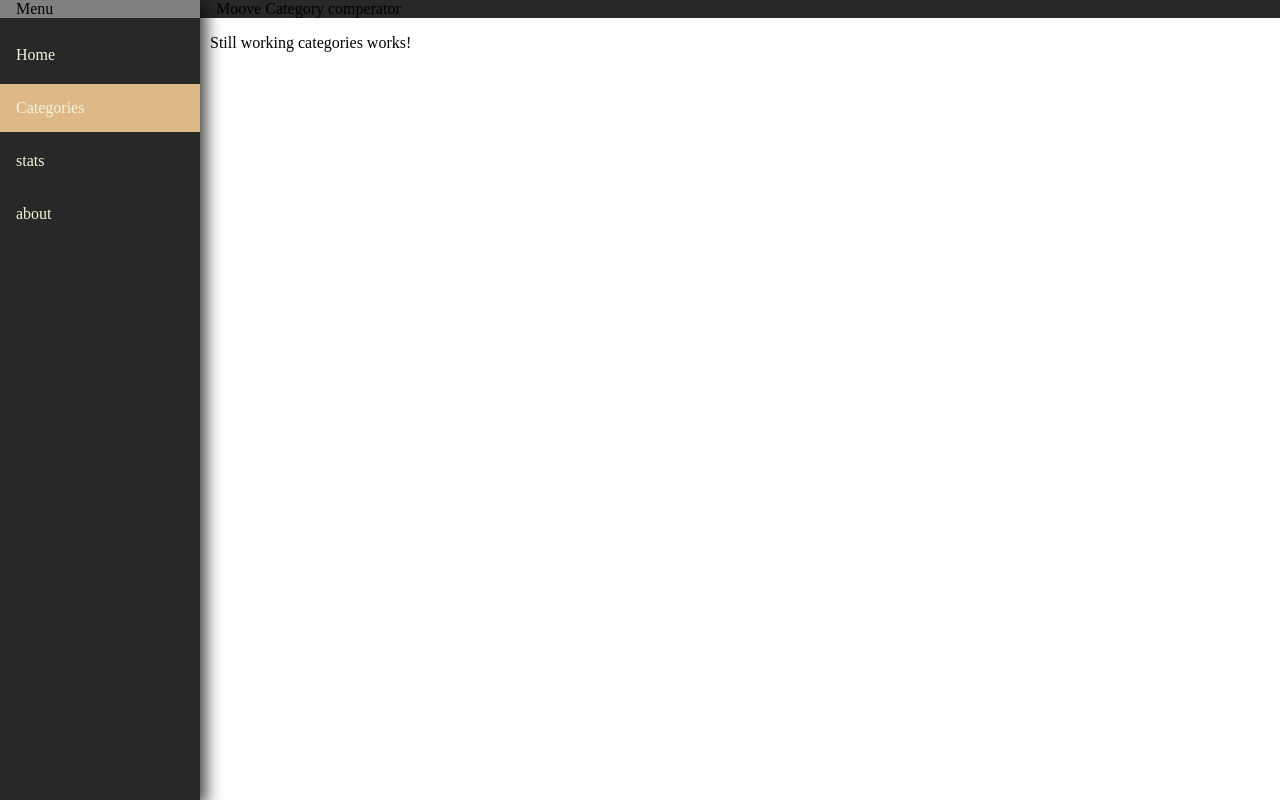
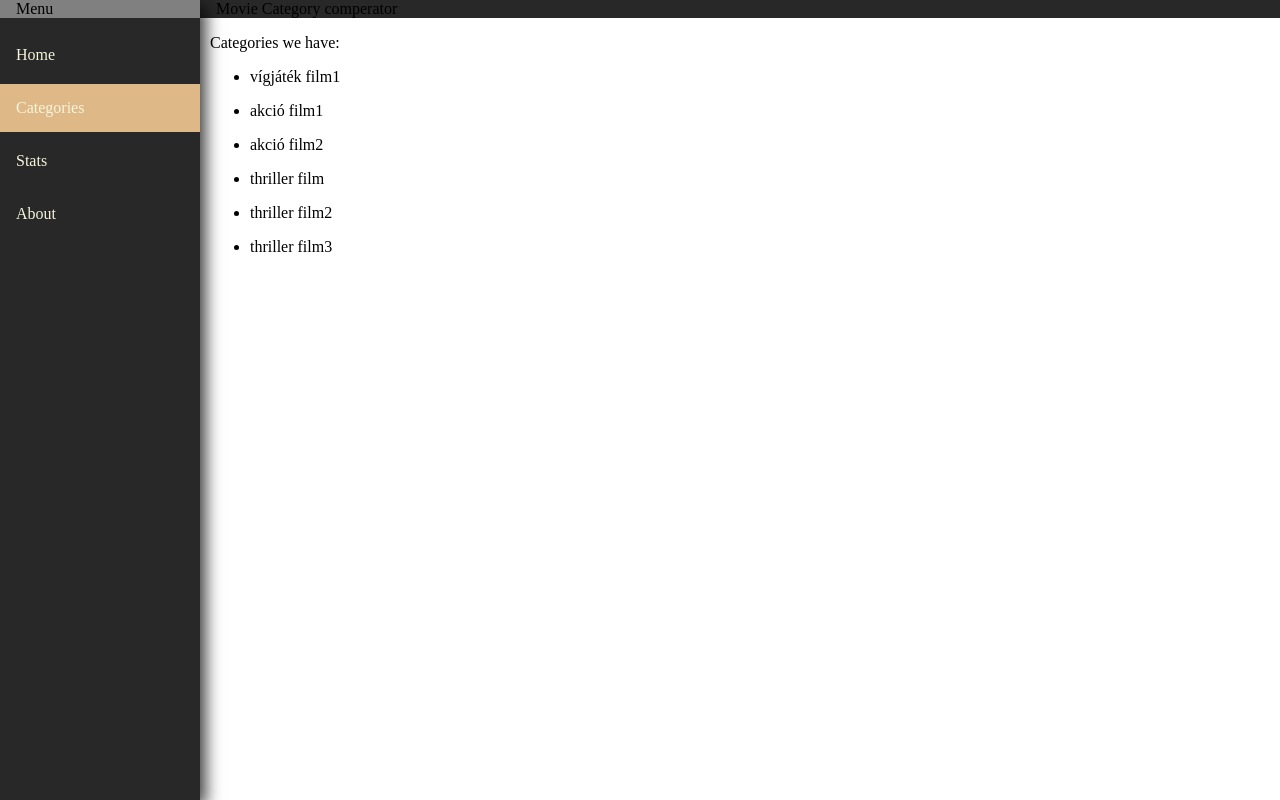
Before and after one commit to bhuba1/mcc, an Angular app: page /categories in a window 1280 px wide. Built offline with nearby package versions, Linux system fonts and the light colour scheme.

Commit message:
service for geting data

```diff
--- a/src/app/app-routing.module.ts
+++ b/src/app/app-routing.module.ts
@@ -4,6 +4,7 @@ import { CategoriesComponent } from './categories/categories.component';
 import { StatsComponent } from './stats/stats.component';
 import { AboutComponent } from './about/about.component';
 import { HomeComponent } from './home/home.component';
+
 
 
 const routes: Routes = [
--- a/src/app/app.module.ts
+++ b/src/app/app.module.ts
@@ -13,7 +13,8 @@ import { MatIconModule } from '@angular/material/icon';
 import { MatListModule } from '@angular/material/list';
 import { TestComponent } from './test/test.component';
 import { HomeComponent } from './home/home.component';
-
+import {HttpClientModule} from '@angular/common/http'
+import { MovieService } from './movie.service';
 
 @NgModule({
   declarations: [
@@ -33,9 +34,10 @@ import { HomeComponent } from './home/home.component';
     MatSidenavModule,
     MatIconModule,
     MatListModule,
+    HttpClientModule
 
   ],
-  providers: [],
+  providers: [MovieService],
   bootstrap: [AppComponent]
 })
 export class AppModule { }
--- a/src/app/categories/categories.component.html
+++ b/src/app/categories/categories.component.html
@@ -1,5 +1,9 @@
 <div class = "content">
   <p>
-    Still working categories works!
+    Categories we have:
   </p>
+  <ul *ngFor="let movie of movies">
+    <li>{{movie.title}}</li>
+
+  </ul>
 </div>
--- a/src/app/categories/categories.component.ts
+++ b/src/app/categories/categories.component.ts
@@ -1,4 +1,5 @@
 import { Component, OnInit } from '@angular/core';
+import { MovieService } from '../movie.service';
 
 @Component({
   selector: 'app-categories',
@@ -7,9 +8,11 @@ import { Component, OnInit } from '@angular/core';
 })
 export class CategoriesComponent implements OnInit {
 
-  constructor() { }
+  public movies = [];
+  constructor(private _movieService: MovieService) { }
 
   ngOnInit(): void {
+    this._movieService.getMovies().subscribe(data => this.movies = data);
   }
 
 }
--- a/src/app/home/home.component.html
+++ b/src/app/home/home.component.html
@@ -1,3 +1,11 @@
 <div class="content">
-    <p>Welcome to Moovie Category Comperator</p>
+    <p>Üdv a MyMovieComerator oldalon!
+
+        Ezen az oldalon különböző film kategóriákról találhatsz statisztikákat, diagramokat.
+        A diagramok az alábbi statisztikákból készülnek:
+        filmek átlagos hossza adott kategóriában, értékelések átlaga adott
+        kategóriában, leghosszabb filmek a kategóriákban, legrövidebb
+        filmek az adott kategóriákban, legrosszabb értékelés az
+        adott kategóriában, legjobb értékelés az adott kategóriában.
+    </p>
 </div>
--- a/src/app/main-nav/main-nav.component.html
+++ b/src/app/main-nav/main-nav.component.html
@@ -7,8 +7,8 @@
     <mat-nav-list>
       <a mat-list-item routerLink="" routerLinkActive="active" [routerLinkActiveOptions]="{exact: true}">Home</a>
       <a mat-list-item routerLink="/categories" routerLinkActive="active">Categories</a>
-      <a mat-list-item routerLink="/stats" routerLinkActive="active">stats</a>
-      <a mat-list-item routerLink="/about" routerLinkActive="active">about</a>
+      <a mat-list-item routerLink="/stats" routerLinkActive="active">Stats</a>
+      <a mat-list-item routerLink="/about" routerLinkActive="active">About</a>
     </mat-nav-list>
   </mat-sidenav>
   <mat-sidenav-content>
@@ -21,7 +21,7 @@
         *ngIf="isHandset$ | async">
         <mat-icon aria-label="Side nav toggle icon">menu</mat-icon>
       </button>
-      <span>Moove Category comperator</span>
+      <span>Movie Category comperator</span>
     </mat-toolbar>
     <ng-content></ng-content>
     <!-- Add Content Here -->
--- /dev/null
+++ b/src/app/movie.service.ts
@@ -0,0 +1,18 @@
+import { Injectable } from '@angular/core';
+import { HttpClient } from '@angular/common/http';
+import { IMovie } from './movie';
+import { Observable } from 'rxjs';
+
+@Injectable({
+  providedIn: 'root'
+})
+export class MovieService {
+
+  private _url: string = "assets/data/movies.json";
+
+  constructor(private http: HttpClient) { }
+
+  getMovies() : Observable<IMovie[]>{
+    return this.http.get<IMovie[]>(this._url);
+  }
+}
--- /dev/null
+++ b/src/app/movie.ts
@@ -0,0 +1,8 @@
+export interface IMovie {
+    title : string,
+    cat : string,
+    stat : number,
+    stars : string[],
+    dir: string,
+    len: number
+}
--- /dev/null
+++ b/src/assets/data/movies.json
@@ -0,0 +1,50 @@
+[
+    {
+        "title": "vígjáték film1",
+        "cat": "vígjáték",
+        "stat": "1",
+        "stars": ["asd1","asd2"],
+        "director": "director man",
+        "len": "60"
+      },
+      {
+        "title": "akció film1",
+        "cat": "akció",
+        "stat": "1",
+        "stars": ["asd1","asd2"],
+        "director": "director man",
+        "len": "30"
+      },
+      {
+        "title": "akció film2",
+        "cat": "akció",
+        "stat": "6",
+        "stars": ["asd1","asd2"],
+        "director": "director man",
+        "len": "80"
+      },
+      {
+        "title": "thriller film",
+        "cat": "thriller",
+        "stat": "1",
+        "stars": ["asd1","asd2"],
+        "director": "director man",
+        "len": "120"
+      },
+      {
+        "title": "thriller film2",
+        "cat": "thriller",
+        "stat": "4",
+        "stars": ["asd1","asd2"],
+        "director": "director man",
+        "len": "220"
+      },
+      {
+        "title": "thriller film3",
+        "cat": "thriller",
+        "stat": "5",
+        "stars": ["asd1","asd2"],
+        "director": "director man",
+        "len": "160"
+      }
+]
```
Also changed, not shown: 1 other file (tests, documents, lock files or other folders).
